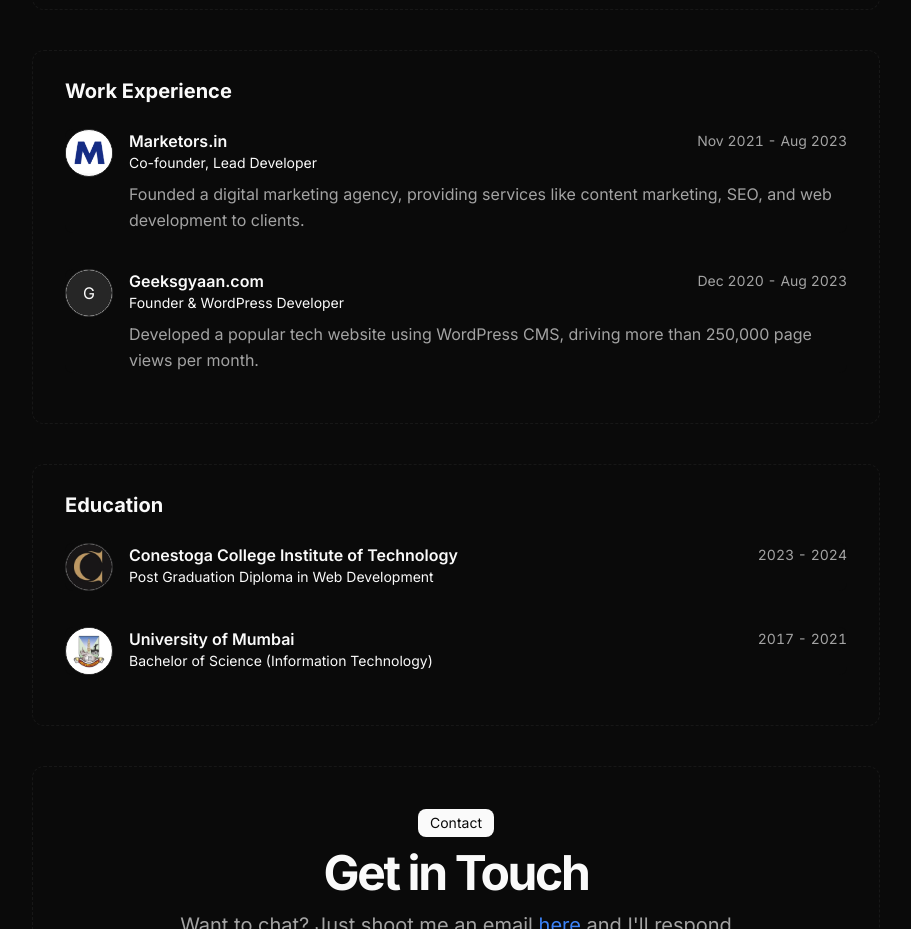
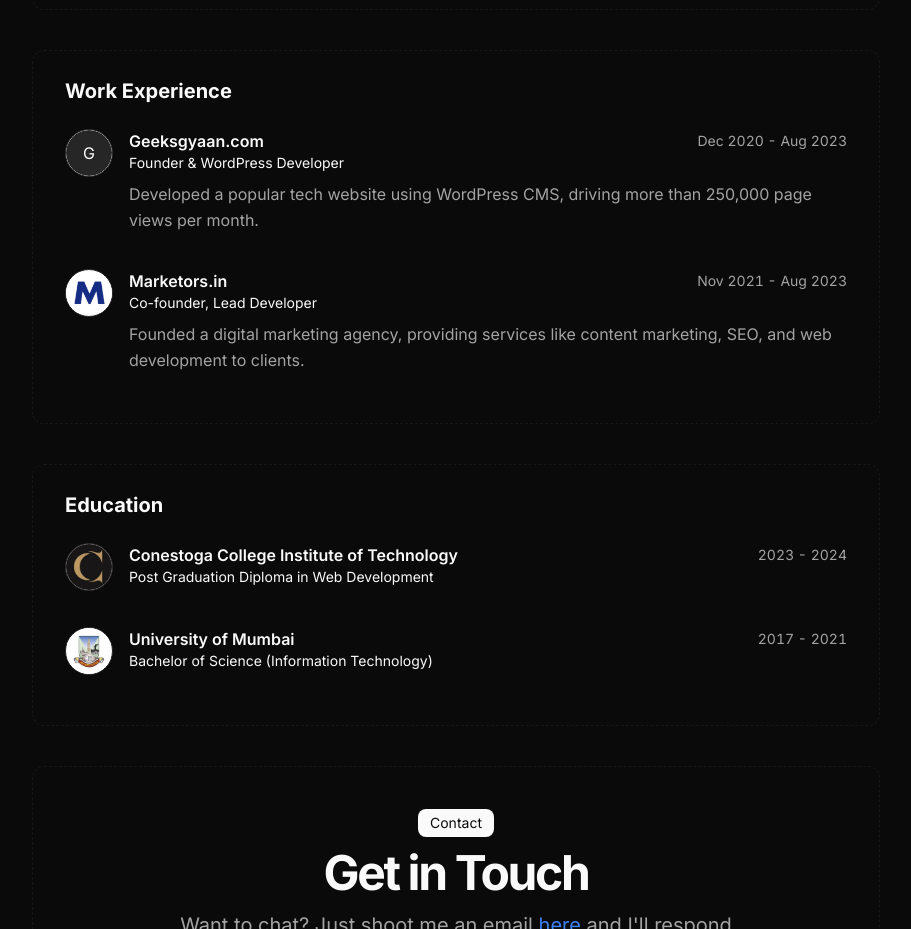
Before and after one commit to choudharyabhishekk/portfolio, a Next.js app: page / in a window 1280 px wide. Shown: the part 2830-3759 px from the top of the page, without its empty margins (184-1095 px from the left). Built offline with nearby package versions, Linux system fonts and the light colour scheme.

Commit message:
fix: open projects in new tab

```diff
--- a/src/components/project-card.tsx
+++ b/src/components/project-card.tsx
@@ -123,6 +123,7 @@
             href={href || "#"}
             className={cn("block cursor-pointer w-full h-full", className)}
             title="View project"
+            target="_blank"
           >
             {video && (
               <>
--- a/src/data/resume.tsx
+++ b/src/data/resume.tsx
@@ -33,7 +33,7 @@
       },
       email: {
         name: "Send Email",
-        url: "mailto:Choudharyabhishekk@gmail.com",
+        url: "mailto:choudharyabhishekk@gmail.com",
         icon: Icons.email,
         navbar: false,
       },
@@ -41,18 +41,6 @@
   },
 
   work: [
-    {
-      company: "Marketors.in",
-      href: "https://marketors.in",
-      badges: [],
-      location: "Mumbai, India",
-      title: "Co-founder, Lead Developer",
-      logoUrl: "/marketors.png",
-      start: "Nov 2021",
-      end: "Aug 2023",
-      description:
-        "Founded a digital marketing agency, providing services like content marketing, SEO, and web development to clients.",
-    },
     {
       company: "Geeksgyaan.com",
       href: "https://geeksgyaan.com",
@@ -65,6 +53,18 @@
       end: "Aug 2023",
       description:
         "Developed a popular tech website using WordPress CMS, driving more than 250,000 page views per month.",
+    },
+    {
+      company: "Marketors.in",
+      href: "https://marketors.in",
+      badges: [],
+      location: "Mumbai, India",
+      title: "Co-founder, Lead Developer",
+      logoUrl: "/marketors.png",
+      start: "Nov 2021",
+      end: "Aug 2023",
+      description:
+        "Founded a digital marketing agency, providing services like content marketing, SEO, and web development to clients.",
     },
   ],
   education: [
@@ -192,7 +192,7 @@
     },
     {
       title: "Internship Platform",
-      href: "https://internship-i37i.onrender.com/",
+      href: "https://internship.abhix.io/",
       active: true,
       description:
         "Developed a full-stack internship platform that enables students to apply to internships and track their applications. ",
```
